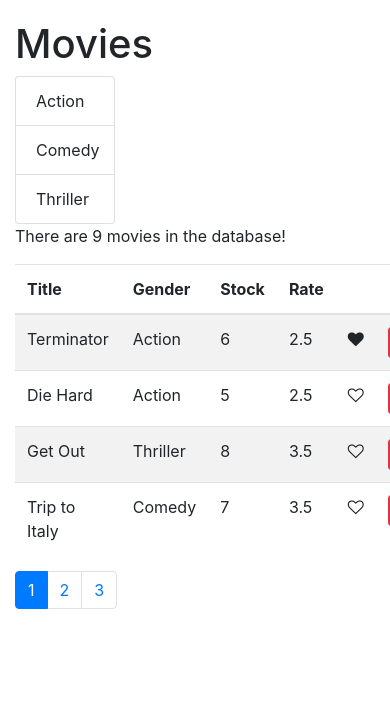
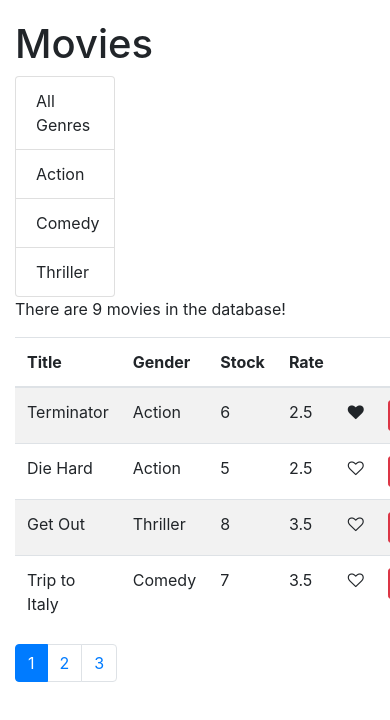
Before and after one commit to haris-begluk/react-vidly-m, a React (Create React App) app: page / in a window 390 px wide. Shown: the top 720 px of the page. Built offline with nearby package versions, Linux system fonts and the light colour scheme.

Commit message:
Adding all genres and extracting movies table

```diff
--- a/src/components/movies.jsx
+++ b/src/components/movies.jsx
@@ -1,10 +1,10 @@
 import React, { Component } from "react";
 import { getMovies } from "../services/fakeMovieService";
-import Like from "./common/like";
 import Pagination from "./common/pagination";
 import { paginate } from "../utils/paginate";
 import ListGroup from "./common/listGroup";
 import { getGenres } from "../services/fakeGenreService";
+import MoviesTable from "./moviesTable";
 class Movies extends Component {
   state = {
     movies: [],
@@ -13,7 +13,8 @@ class Movies extends Component {
     currentPage: 1
   };
   componentDidMount() {
-    this.setState({ movies: getMovies(), genres: getGenres() });
+    const genres = [{ name: "All Genres" }, ...getGenres()]; //Adding "All Genres" option
+    this.setState({ movies: getMovies(), genres });
   }
   handleDelete = movie => {
     const movies = this.state.movies.filter(m => m._id !== movie._id);
@@ -32,13 +33,22 @@ class Movies extends Component {
     this.setState({ currentPage: page });
   };
   handleGenreSelect = genre => {
-    this.setState({ selectedGenre: genre });
+    this.setState({ selectedGenre: genre, currentPage: 1 });
   };
   render() {
     const { length: count } = this.state.movies;
-    const { pageSize, currentPage, movies: allMovies } = this.state;
+    const {
+      pageSize,
+      currentPage,
+      selectedGenre,
+      movies: allMovies
+    } = this.state;
     if (count === 0) return <h1>There are no movies in the database!</h1>;
-    const movies = paginate(allMovies, currentPage, pageSize);
+    const filtered =
+      selectedGenre && selectedGenre._id
+        ? allMovies.filter(m => m.genre._id === selectedGenre._id)
+        : allMovies;
+    const movies = paginate(filtered, currentPage, pageSize);
     return (
       <div className="row">
         <div className="col-4">
@@ -49,47 +59,14 @@ class Movies extends Component {
           />
         </div>
         <div className="col">
-          <p>There are {count} movies in the database!</p>
-          <table className="table table-striped col-md-6 offset-md-3">
-            <thead>
-              <tr>
-                <th scope="col">Title</th>
-                <th scope="col">Gender</th>
-                <th scope="col">Stock</th>
-                <th scope="col">Rate</th>
-                <th />
-                <th />
-              </tr>
-            </thead>
-            <tbody>
-              {movies.map(movie => {
-                return (
-                  <tr key={movie._id}>
-                    <td>{movie.title}</td>
-                    <td>{movie.genre.name}</td>
-                    <td>{movie.numberInStock}</td>
-                    <td>{movie.dailyRentalRate}</td>
-                    <td>
-                      <Like
-                        liked={movie.liked}
-                        onClick={() => this.handleLike(movie)}
-                      />
-                    </td>
-                    <td>
-                      <button
-                        className="btn btn-danger btn-sm"
-                        onClick={() => this.handleDelete(movie)}
-                      >
-                        Delete
-                      </button>
-                    </td>
-                  </tr>
-                );
-              })}
-            </tbody>
-          </table>
+          <p>There are {filtered.length} movies in the database!</p>
+          <MoviesTable
+            movies={movies}
+            onLike={this.handleLike}
+            onDelete={this.handleDelete}
+          />
           <Pagination
-            itemCount={count}
+            itemCount={filtered.length}
             currentPage={currentPage}
             pageSize={pageSize}
             onPageChange={this.handlePageChange}
--- /dev/null
+++ b/src/components/moviesTable.jsx
@@ -0,0 +1,44 @@
+import React from "react";
+import Like from "./common/like";
+const MoviesTable = props => {
+  const { movies, onDelete, onLike } = props;
+  return (
+    <table className="table table-striped col-md-6 offset-md-3">
+      <thead>
+        <tr>
+          <th scope="col">Title</th>
+          <th scope="col">Gender</th>
+          <th scope="col">Stock</th>
+          <th scope="col">Rate</th>
+          <th />
+          <th />
+        </tr>
+      </thead>
+      <tbody>
+        {movies.map(movie => {
+          return (
+            <tr key={movie._id}>
+              <td>{movie.title}</td>
+              <td>{movie.genre.name}</td>
+              <td>{movie.numberInStock}</td>
+              <td>{movie.dailyRentalRate}</td>
+              <td>
+                <Like liked={movie.liked} onClick={() => onLike(movie)} />
+              </td>
+              <td>
+                <button
+                  className="btn btn-danger btn-sm"
+                  onClick={() => onDelete(movie)}
+                >
+                  Delete
+                </button>
+              </td>
+            </tr>
+          );
+        })}
+      </tbody>
+    </table>
+  );
+};
+
+export default MoviesTable;
```
